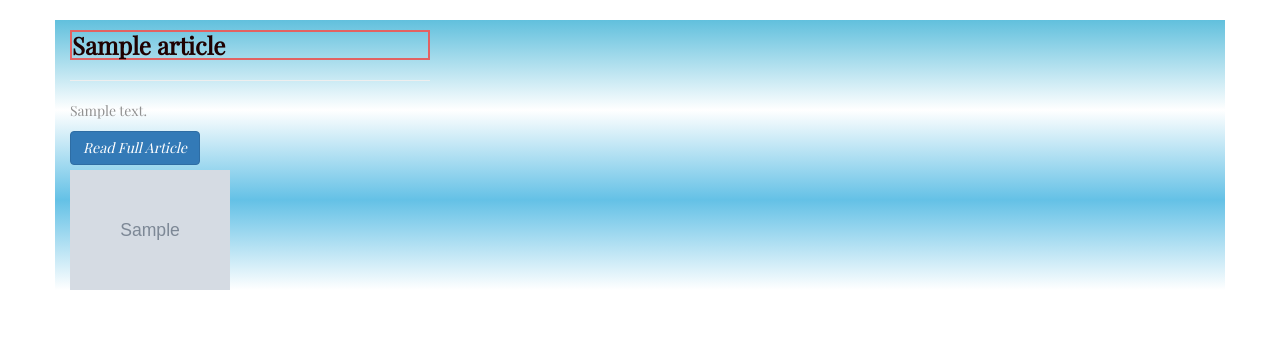
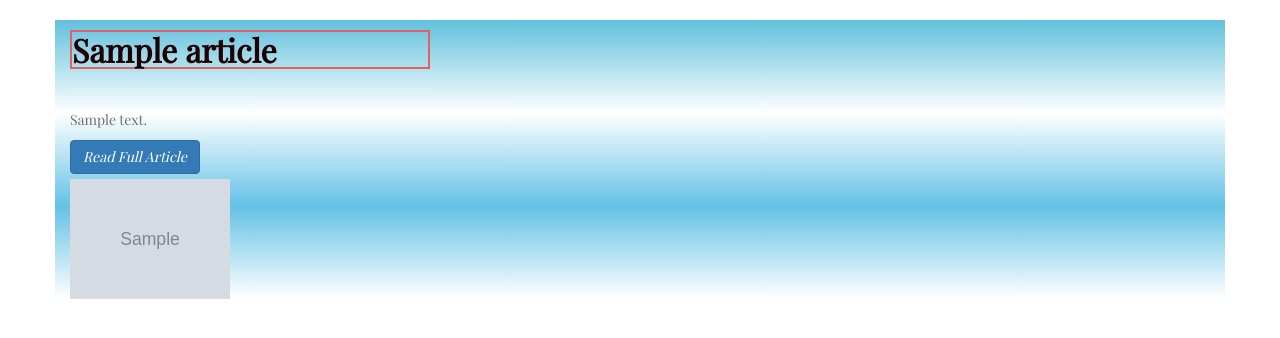
Before and after one commit to tailorv/MpashoNews, a Flask app: template app/templates/articles.html in a window 1280 px wide. Shown: the part 52-390 px from the top of the page. Run offline with Flask 2, Linux system fonts and the light colour scheme; the template is opened without the code that fills it: most values are stand-ins (such as "Sample title", 1, 10 or a date in 2020); grey boxes marked "Sample" are stand-in pictures; some libraries are stand-ins or nearby versions.

Commit message:
ad font size

```diff
--- a/app/static/css/articles.css
+++ b/app/static/css/articles.css
@@ -5,12 +5,12 @@
 }
 
 .desc {
-    color: rgb(145, 145, 145);
+    color: rgb(112, 111, 111);
 }
 
 .title {
     border: 2px solid rgb(226, 98, 98);
-    font-size: x-large;
+    font-size: xx-large;
     font-weight: bold;
     color: rgb(31, 1, 1);
     /* border-color: #ffffff; */
```
